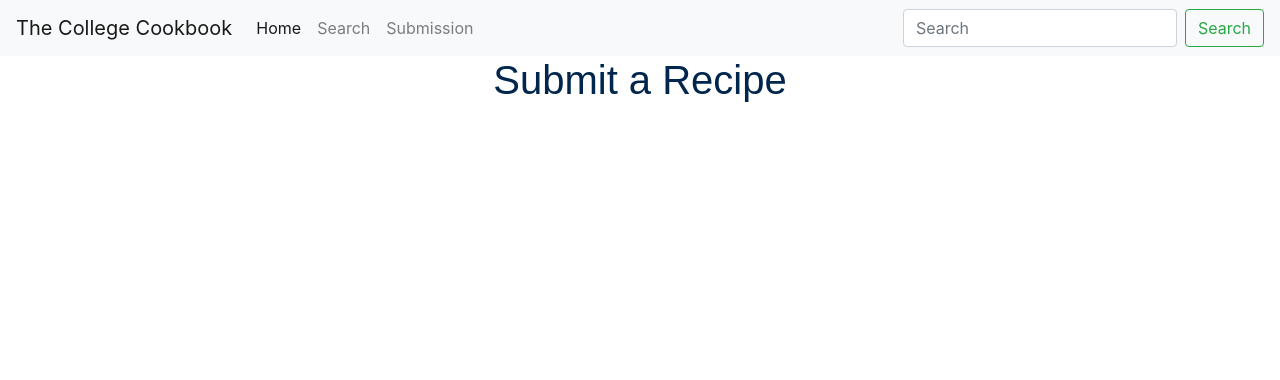
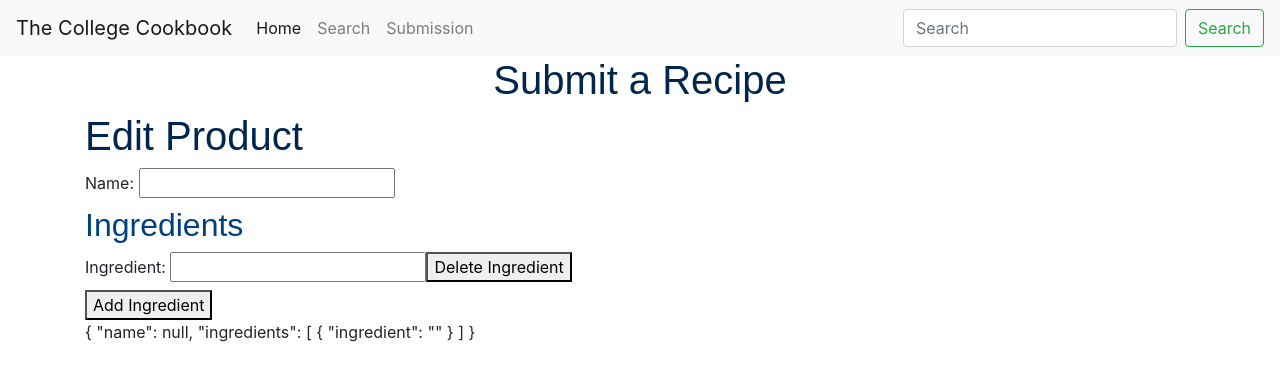
Before and after one commit to fang-charles/the-college-cookbook, an Angular app in the folder cookbook/: page /submit in a window 1280 px wide. Shown: the top 380 px of the page. Built offline with nearby package versions, Linux system fonts and the light colour scheme.

Commit message:
create recipe form

```diff
--- a/cookbook/src/app/app.module.ts
+++ b/cookbook/src/app/app.module.ts
@@ -1,5 +1,7 @@
 import { BrowserModule } from '@angular/platform-browser';
 import { NgModule } from '@angular/core';
+
+import { ReactiveFormsModule } from '@angular/forms';
 
 import { AppRoutingModule } from './app-routing.module';
 import { AppComponent } from './app.component';
@@ -14,7 +16,8 @@ import { HomeComponent } from './home/home.component';
   ],
   imports: [
     BrowserModule,
-    AppRoutingModule
+    AppRoutingModule,
+    ReactiveFormsModule,
   ],
   providers: [],
   bootstrap: [AppComponent]
--- /dev/null
+++ b/cookbook/src/app/recipe.ts
@@ -0,0 +1,8 @@
+export class Recipe {
+  name: string;
+  ingredients: Ingredients[];
+}
+
+export class Ingredients {
+  ingredient: string;
+}
--- a/cookbook/src/app/recipe/recipe.component.html
+++ b/cookbook/src/app/recipe/recipe.component.html
@@ -1,3 +1,26 @@
 <div style="text-align:center">
   <h1>Submit a Recipe</h1>
 </div>
+
+<h1>Edit Product</h1>
+
+<form [formGroup]="recipe">
+
+  <label>
+    Name: <input formControlName="name" />
+  </label>
+  <h2>Ingredients</h2>
+
+  <div formArrayName="ingredients">
+    <div *ngFor="let item of Ingredients.controls; let pointIndex=index" [formGroupName]="pointIndex">
+      <label>
+        Ingredient: <input formControlName="ingredient" />
+      </label>
+      <button type="button" (click)="deleteIngredient(pointIndex)">Delete Ingredient</button>
+    </div>
+    <button type="button" (click)="addIngredient()">Add Ingredient</button>
+  </div>
+
+</form>
+
+{{ this.recipe.value | json }}
--- a/cookbook/src/app/recipe/recipe.component.ts
+++ b/cookbook/src/app/recipe/recipe.component.ts
@@ -1,4 +1,6 @@
 import { Component, OnInit } from '@angular/core';
+import { FormBuilder, FormGroup, FormArray, FormControl } from '@angular/forms';
+import { Recipe, Ingredients } from '../recipe'
 
 @Component({
   selector: 'app-recipe',
@@ -7,9 +9,28 @@ import { Component, OnInit } from '@angular/core';
 })
 export class RecipeComponent implements OnInit {
 
-  constructor() { }
+  constructor(private fb: FormBuilder) { }
 
+  recipe: FormGroup;
   ngOnInit(): void {
+    /* Initiate the form structure */
+    this.recipe = this.fb.group({
+      name: [],
+      ingredients: this.fb.array([this.fb.group({ingredient:''})])
+    })
   }
 
+  get Ingredients() {
+    return this.recipe.get('ingredients') as FormArray;
+  }
+
+  addIngredient() {
+    this.Ingredients.push(this.fb.group({ingredient:''}));
+  }
+
+  deleteIngredient(index) {
+    this.Ingredients.removeAt(index);
+  }
+
+
 }
```
Also changed, not shown: 1 other file (tests, documents, lock files or other folders).
